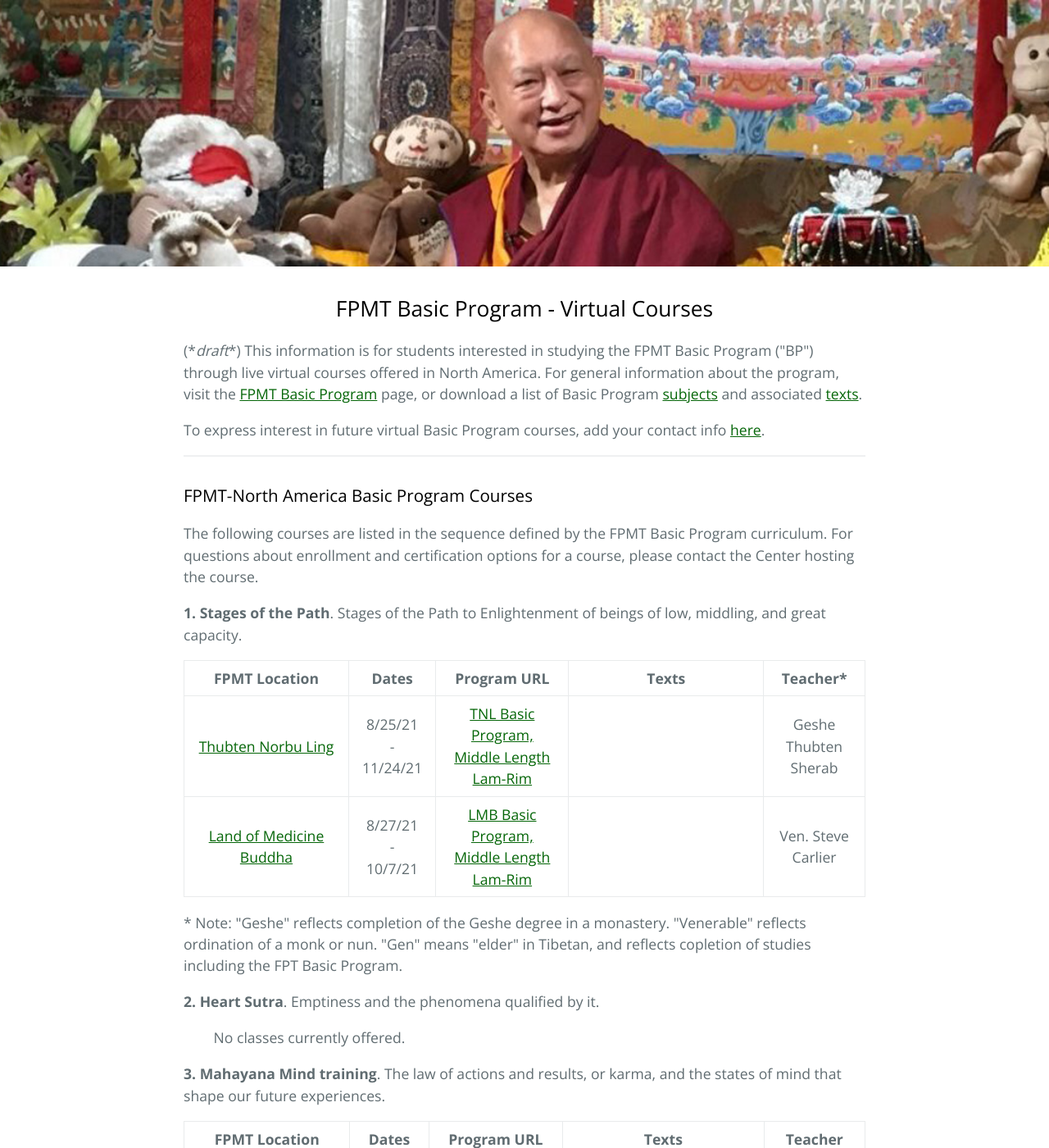
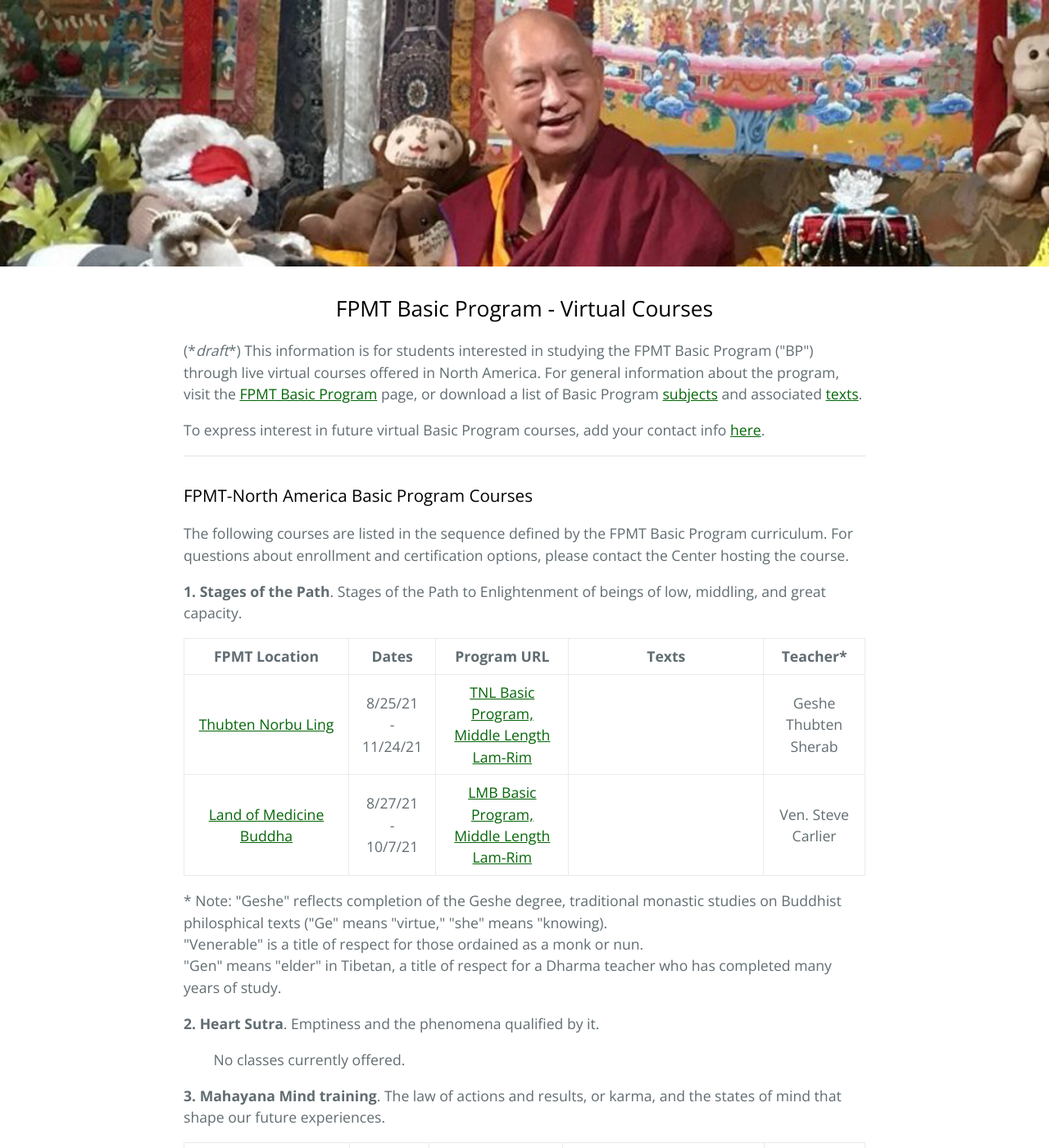
Before and after one commit to lgeorge/lgeorge.github.io, a Jekyll site: the page built from fpmt-na/index.html, in a window 1280 px wide and 1400 px high. Shown: the whole window at 82% size. Built offline with Jekyll 4.4.1, drawn with Linux system fonts in a browser that asks for light colours.

Commit message:
additional rework

```diff
--- a/fpmt-na/index.html
+++ b/fpmt-na/index.html
@@ -19,7 +19,7 @@
 
     <h3 style="text-align:left"; "color: black">FPMT-North America Basic Program Courses</h3>
 
-    <p>The following courses are listed in the sequence defined by the FPMT Basic Program curriculum. For questions about enrollment and certification options for a course, please contact the Center hosting the course.
+    <p>The following courses are listed in the sequence defined by the FPMT Basic Program curriculum. For questions about enrollment and certification options, please contact the Center hosting the course.
 
     <p><strong>1. Stages of the Path</strong>. Stages of the Path to Enlightenment of beings of low, middling, and great capacity.</p>
 
@@ -50,7 +50,9 @@
           </tr>
     		</tbody>
     	</table>
-    <p>* Note: "Geshe" reflects completion of the Geshe degree in a monastery. "Venerable" reflects ordination of a monk or nun. "Gen" means "elder" in Tibetan, and reflects copletion of studies including the FPT Basic Program.</p>
+    <p>* Note: "Geshe" reflects completion of the Geshe degree, traditional monastic studies on Buddhist philosphical texts ("Ge" means "virtue," "she" means "knowing).</br>
+  "Venerable" is a title of respect for those ordained as a monk or nun. </br>
+      "Gen" means "elder" in Tibetan, a title of respect for a Dharma teacher who has completed many years of study.</p>
 
     <p><strong>2. Heart Sutra</strong>. Emptiness and the phenomena qualified by it.</p>
 
```
